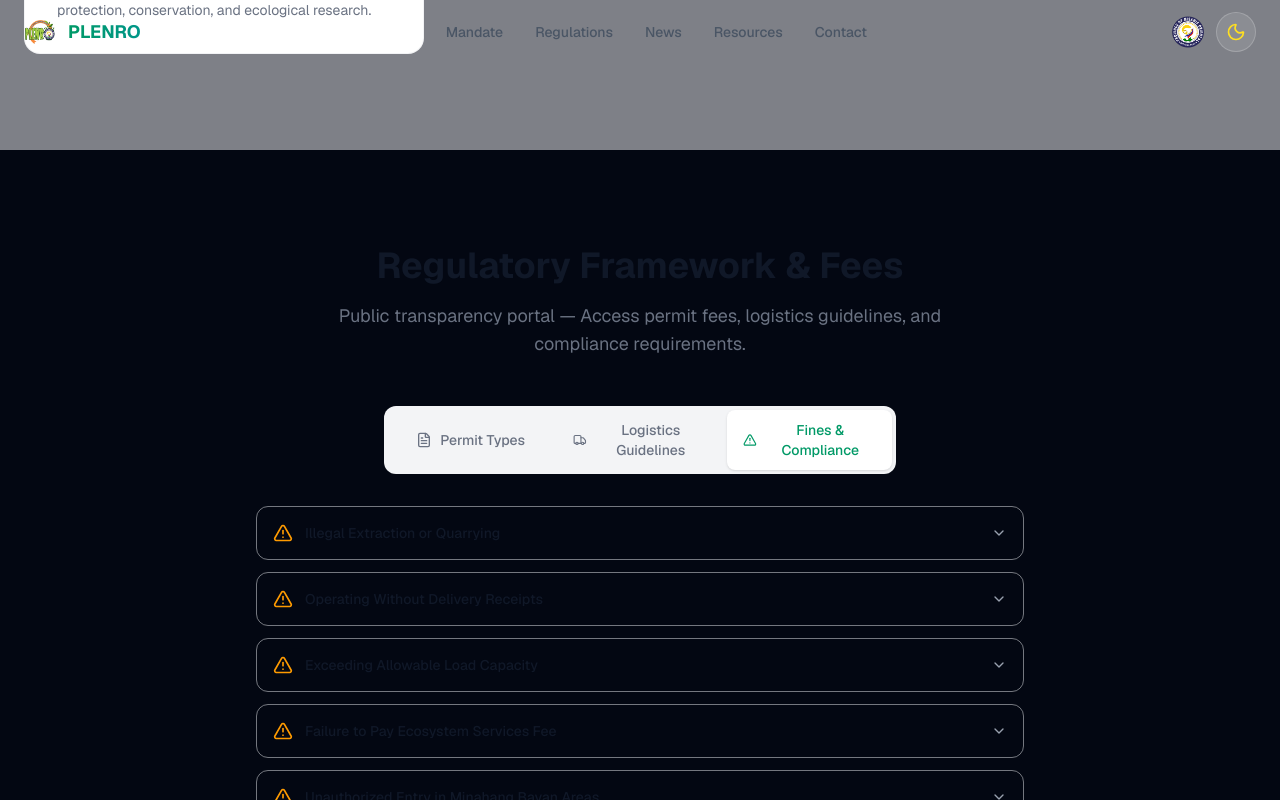
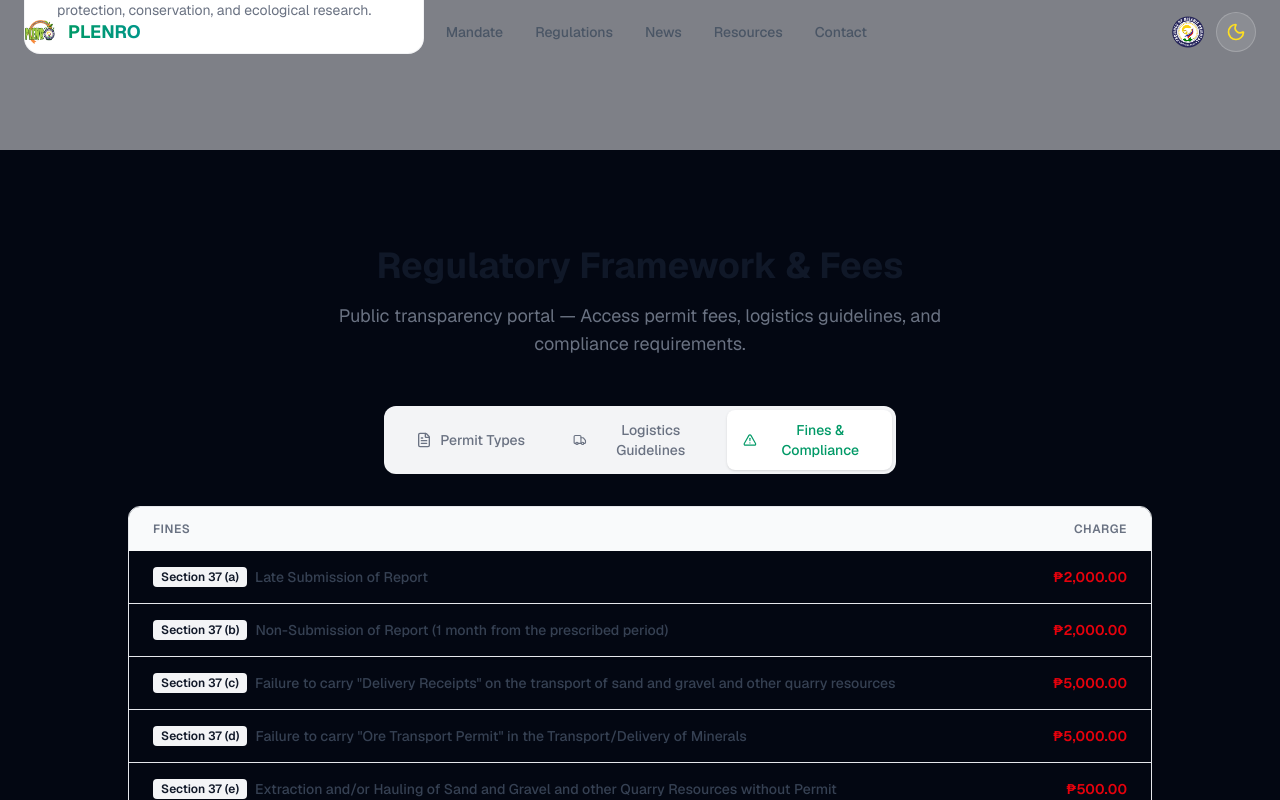
Before and after one commit to angelorabaya/PLENROLANDINGPAGE, a Next.js app: page / in a window 1280 px wide. Both pictures are taken after a click on the button "Fines & Compliance". Shown: the part 1826-2626 px from the top of the page. Built offline with nearby package versions, Linux system fonts and the light colour scheme.

Commit message:
feat: replace compliance accordion with structured fines and charges table

```diff
--- a/src/components/landing/regulatory-section.tsx
+++ b/src/components/landing/regulatory-section.tsx
@@ -2,7 +2,7 @@
 
 import { useState } from 'react'
 import { motion, AnimatePresence } from 'framer-motion'
-import { FileText, Truck, AlertTriangle, Search, ChevronDown } from 'lucide-react'
+import { FileText, Truck, AlertTriangle, Search } from 'lucide-react'
 
 const permitTypes = [
   { name: 'Commercial Sand and Gravel Permit (CSAG)', validity: '1 year' },
@@ -20,32 +20,24 @@ const truckData = [
   { type: 'Trailer Truck (12-Wheeler)', maxLoad: '15 cu.m.', fee: '₱30.00/cu.m.' },
 ]
 
-const complianceItems = [
-  {
-    title: 'Illegal Extraction or Quarrying',
-    content:
-      'Operating without a valid Special/Gratuitous Permit issued by PLENRO constitutes illegal extraction. Violators face confiscation of extracted materials, equipment seizure, and prosecution under provincial ordinance and national mining laws.',
-  },
-  {
-    title: 'Operating Without Delivery Receipts',
-    content:
-      'All transported quarry materials must be accompanied by valid Delivery Receipts from authorized permit holders. Vehicles caught without proper documentation are subject to impoundment, and materials confiscated per provincial regulatory guidelines.',
-  },
-  {
-    title: 'Exceeding Allowable Load Capacity',
-    content:
-      "Trucks exceeding the prescribed Maximum Allowable Load Capacity per vehicle type face fines and potential suspension of the quarry operator's permit. Refer to the Logistics Guidelines tab for specific limits.",
-  },
-  {
-    title: 'Failure to Pay Ecosystem Services Fee',
-    content:
-      'Quarry permit holders are mandated to remit a Three (3) Percent Ecosystem Services Fee from gross sales. Non-compliance may result in permit revocation and disqualification from future permit applications.',
-  },
-  {
-    title: 'Unauthorized Entry in Minahang Bayan Areas',
-    content:
-      'Only holders of valid Small-Scale Mining Permits (SSMPs) endorsed by the PMRB and PLENRO may conduct operations inside declared Minahang Bayan areas. Unauthorized entry is subject to immediate arrest and prosecution.',
-  },
+const finesData = [
+  { section: 'Section 37 (a)', fine: 'Late Submission of Report', charge: '₱2,000.00' },
+  { section: 'Section 37 (b)', fine: 'Non-Submission of Report (1 month from the prescribed period)', charge: '₱2,000.00' },
+  { section: 'Section 37 (c)', fine: 'Failure to carry "Delivery Receipts" on the transport of sand and gravel and other quarry resources', charge: '₱5,000.00' },
+  { section: 'Section 37 (d)', fine: 'Failure to carry "Ore Transport Permit" in the Transport/Delivery of Minerals', charge: '₱5,000.00' },
+  { section: 'Section 37 (e)', fine: 'Extraction and/or Hauling of Sand and Gravel and other Quarry Resources without Permit', charge: '₱500.00' },
+  { section: 'Section 37 (f)', fine: 'Extraction and/or Hauling of Minerals without Permit', charge: '₱1,500.00' },
+  { section: 'Section 37 (g)', fine: 'Any unregistered vehicle/equipment used in the extraction/hauling/transport of mineral resources', charge: '₱3,000.00' },
+  { section: 'Section 37 (h)', fine: 'Any Extraction and Removal or Sale of Materials Outside the Permit Area (Basic Fine)', charge: '₱5,000.00' },
+  { section: 'Section 37 (i)', fine: 'Late Filing of Application for Renewal of Permit', charge: '₱5,000.00' },
+  { section: 'Section 37 (j)', fine: 'Buying/Selling of Illegally-Sourced Quarry/Mineral Resource', charge: '₱5,000.00' },
+  { section: 'Section 37 (k)', fine: 'Buying/Selling/Recycling/Misused of Required Transport/Delivery/Hauling Documents', charge: '₱5,000.00' },
+  { section: 'Section 37 (l)', fine: 'Any Processor, Trader, Hauler, Dealer or Retailer Found to Process or Transport Quarry, Mineral Products and By-Products without required Governors Registration', charge: '₱5,000.00' },
+  { section: 'Section 37 (m)', fine: 'Any Person Who Refuses, Obstruct or Hampers Lawful Inspection of the Quarrying/Mining Areas, Stockpile or Any Premises where Quarrying/Mineral/Mineral Products and By-Products are being stored stockpiled or dumped', charge: '₱5,000.00' },
+  { section: 'Section 37 (n)', fine: 'Illegal Transport of Quarry/Mineral Resources imposable against the Owner and Driver of the Apprehended Trucks', charge: '₱5,000.00' },
+  { section: 'Section 37 (o)', fine: 'Over Extraction based on the volume and type of materials computed on actual (Basic Fine)', charge: '₱5,000.00' },
+  { section: 'Section 37 (p)', fine: 'Any transportation of processed mineral/mineral products without the required valid transport/hauling documents', charge: '₱5,000.00' },
+  { section: 'Section 36 (i)', fine: 'Allowable Loading Capacity per Truckload - Charges for Excess Load', charge: '₱500.00' },
 ]
 
 const tabs = [
@@ -59,7 +51,6 @@ type TabKey = (typeof tabs)[number]['key']
 export default function RegulatorySection() {
   const [activeTab, setActiveTab] = useState<TabKey>('permits')
   const [searchQuery, setSearchQuery] = useState('')
-  const [openIndex, setOpenIndex] = useState<number | null>(null)
 
   const filteredTrucks = truckData.filter((truck) =>
     truck.type.toLowerCase().includes(searchQuery.toLowerCase())
@@ -226,49 +217,46 @@ export default function RegulatorySection() {
               animate={{ opacity: 1, y: 0 }}
               exit={{ opacity: 0, y: -12 }}
               transition={{ duration: 0.3 }}
-              className="max-w-3xl mx-auto"
+              className="max-w-5xl mx-auto"
             >
-              {complianceItems.map((item, index) => {
-                const isOpen = openIndex === index
-                return (
-                  <div
-                    key={index}
-                    className="border border-gray-200/50 dark:border-gray-700/50 rounded-xl mb-3 overflow-hidden"
-                  >
-                    <button
-                      onClick={() => setOpenIndex(isOpen ? null : index)}
-                      className="w-full flex items-center justify-between p-4 text-left"
-                    >
-                      <div className="flex items-center gap-3">
-                        <AlertTriangle className="w-5 h-5 text-amber-500 flex-shrink-0" />
-                        <span className="font-medium text-gray-900 dark:text-white text-sm">
-                          {item.title}
-                        </span>
-                      </div>
-                      <ChevronDown
-                        className={`w-4 h-4 text-gray-400 transition-transform duration-200 ${
-                          isOpen ? 'rotate-180' : ''
-                        }`}
-                      />
-                    </button>
-                    <AnimatePresence initial={false}>
-                      {isOpen && (
-                        <motion.div
-                          initial={{ height: 0, opacity: 0 }}
-                          animate={{ height: 'auto', opacity: 1 }}
-                          exit={{ height: 0, opacity: 0 }}
-                          transition={{ duration: 0.25, ease: 'easeInOut' }}
-                          className="overflow-hidden"
+              <div className="rounded-xl overflow-hidden border border-gray-200 dark:border-gray-700">
+                <div className="overflow-x-auto">
+                  <table className="w-full">
+                    <thead className="bg-gray-50 dark:bg-gray-800">
+                      <tr>
+                        <th className="text-left px-6 py-3.5 text-xs font-semibold text-gray-500 dark:text-gray-400 uppercase tracking-wider">
+                          Fines
+                        </th>
+                        <th className="text-right px-6 py-3.5 text-xs font-semibold text-gray-500 dark:text-gray-400 uppercase tracking-wider">
+                          Charge
+                        </th>
+                      </tr>
+                    </thead>
+                    <tbody className="divide-y divide-gray-200 dark:divide-gray-700">
+                      {finesData.map((item, index) => (
+                        <tr
+                          key={index}
+                          className="hover:bg-gray-50 dark:hover:bg-gray-800/50 transition-colors"
                         >
-                          <p className="p-4 pt-0 text-gray-500 dark:text-gray-400 text-sm leading-relaxed">
-                            {item.content}
-                          </p>
-                        </motion.div>
-                      )}
-                    </AnimatePresence>
-                  </div>
-                )
-              })}
+                          <td className="px-6 py-4 text-sm text-gray-900 dark:text-white">
+                            <div className="flex flex-col md:flex-row md:items-center gap-2">
+                              <span className="inline-block px-2 py-0.5 rounded bg-gray-100 dark:bg-gray-800 text-xs font-semibold text-gray-650 dark:text-gray-400 w-fit shrink-0">
+                                {item.section}
+                              </span>
+                              <span className="text-gray-700 dark:text-gray-300 font-medium">
+                                {item.fine}
+                              </span>
+                            </div>
+                          </td>
+                          <td className="px-6 py-4 text-sm text-right text-red-600 dark:text-red-400 font-semibold whitespace-nowrap">
+                            {item.charge}
+                          </td>
+                        </tr>
+                      ))}
+                    </tbody>
+                  </table>
+                </div>
+              </div>
             </motion.div>
           )}
         </AnimatePresence>
```
